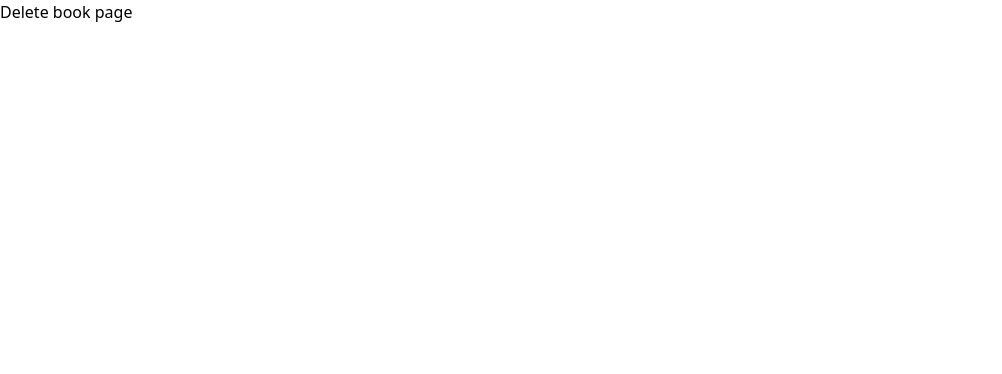
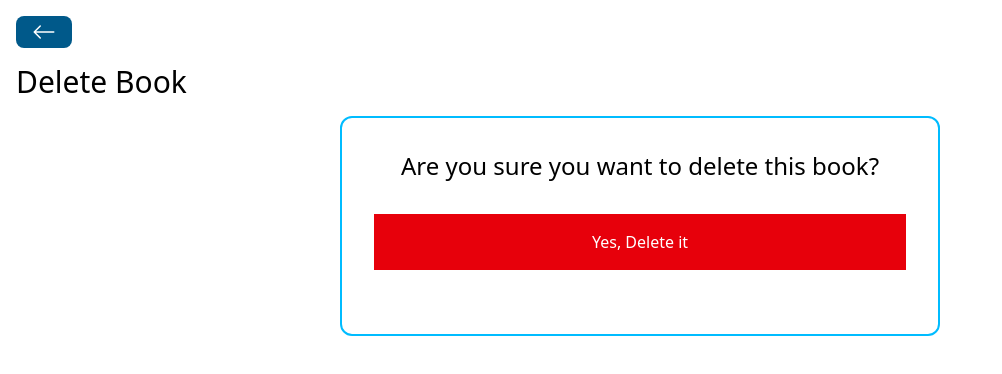
Before and after one commit to aaqib605/bookstore-app-mern, a React (Vite) app in the folder frontend/: page /books/delete/1 in a window 1280 px wide. Shown: the top 374 px of the page, without its empty margins (0-1002 px from the left). Built offline with nearby package versions, Linux system fonts and the light colour scheme.

Commit message:
feat: create delete-book page

```diff
--- a/frontend/src/pages/DeleteBook.jsx
+++ b/frontend/src/pages/DeleteBook.jsx
@@ -1,3 +1,51 @@
+import { useState } from "react";
+import { useNavigate, useParams } from "react-router";
+import axios from "axios";
+
+import BackButton from "../components/BackButton";
+import Spinner from "../components/Spinner";
+
 export default function DeleteBook() {
-  return <h1>Delete book page</h1>;
+  const [loading, setLoading] = useState(false);
+
+  const navigate = useNavigate();
+
+  const { id } = useParams();
+
+  async function handleDeleteBook() {
+    setLoading(true);
+
+    try {
+      await axios.delete(`http://localhost:8000/books/${id}`);
+
+      setLoading(false);
+
+      navigate("/");
+    } catch (error) {
+      console.log("Error deleting book:", error);
+    } finally {
+      setLoading(false);
+    }
+  }
+
+  return (
+    <div className="p-4">
+      <BackButton />
+
+      <h1 className="text-3xl my-4">Delete Book</h1>
+
+      {loading ? <Spinner /> : ""}
+
+      <div className="flex flex-col items-center border-2 border-sky-400 rounded-xl w-[600px] p-8 mx-auto">
+        <h3 className="text-2xl">Are you sure you want to delete this book?</h3>
+
+        <button
+          className="p-4 bg-red-600 text-white m-8 w-full cursor-pointer"
+          onClick={handleDeleteBook}
+        >
+          Yes, Delete it
+        </button>
+      </div>
+    </div>
+  );
 }
```
